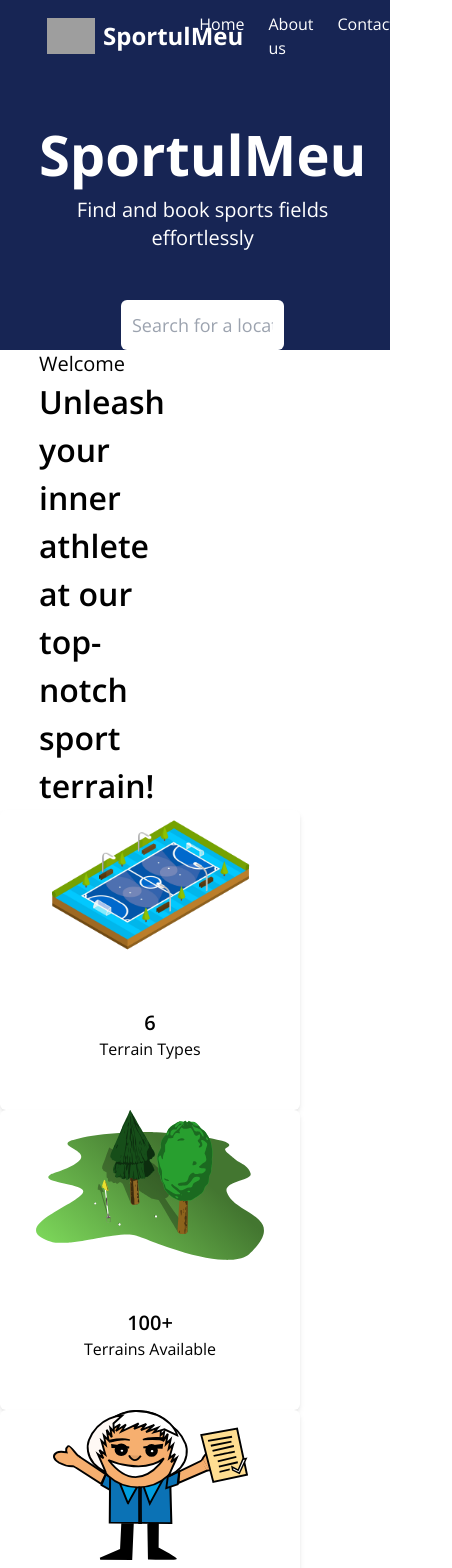
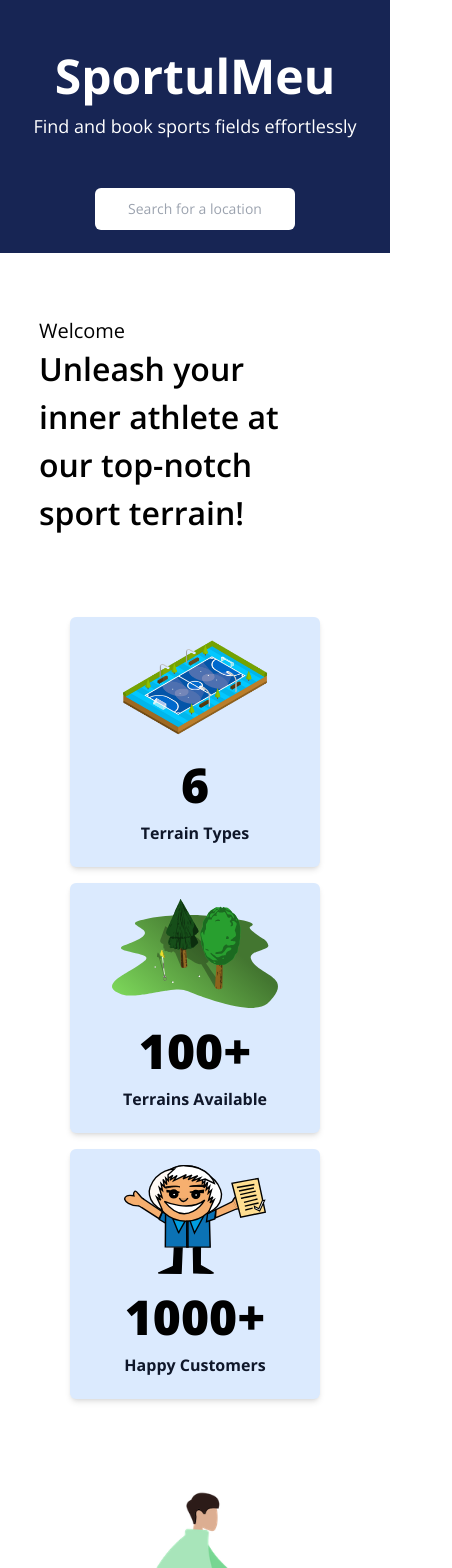
Before and after one commit to MariusTanase/InchiriereTeren, a React (Vite) app in the folder front/: page / in a window 390 px wide. Shown: the top 1568 px of the page, 452 px wide, since content can reach past the window. Built offline with nearby package versions, Linux system fonts and the light colour scheme; grey boxes are pictures that could not be loaded.

Commit message:
Update: More mobile design and fixes

```diff
--- a/front/src/components/CardsStats.tsx
+++ b/front/src/components/CardsStats.tsx
@@ -1,3 +1,4 @@
+/* eslint-disable @typescript-eslint/ban-ts-comment */
 import WelcomeCard from './elements/WelcomeCard'
 import HappyPerson from '../assets/HappyPerson.svg'
 import TerrainTypes from '../assets/terrainTypes.png'
@@ -25,20 +26,16 @@ const CardsStats = () => {
             description: "Happy Customers",
         }
     ]
-  return (
-    <div>
+    return (
 
-        {
-            cardsArray.map((card) => (
-                <WelcomeCard
-                    key={card.id}
-                    items={card}
-                />
-            ))
-        }
-
-    </div>
-  )
+            <section className= 'w-[80%] mx-auto p-4 my-16'>
+                <div className='flex flex-col lg:flex-row w-[100%] justify-center lg:justify-around gap-4'>
+                    <WelcomeCard items={cardsArray[0]} />
+                    <WelcomeCard items={cardsArray[1]} />
+                    <WelcomeCard items={cardsArray[2]} />
+                </div>
+            </section>
+    )
 }
 
 export default CardsStats
--- a/front/src/components/Header.tsx
+++ b/front/src/components/Header.tsx
@@ -3,21 +3,21 @@ import { Link } from "react-router-dom"
 
 const Header = () => {
     return (
-        <div className="w-full bg-blue-950 text-white">
-            <header className="container flex items-center w-[80%] md:w-[90%] justify-between mx-auto p-2">
+        <div className="w-full bg-blue-950 text-white hidden lg:flex">
+            <header className="container flex items-center w-[100%] lg:w-[80%] justify-between mx-auto p-2">
                 <div className="flex gap-2 items-center text-white">
                     <img className="w-12" src="https://cdn.pixabay.com/photo/2017/01/31/23/42/animal-2028258_1280.png" alt="logo" />
                     <h1 className="text-2xl font-bold">SportulMeu</h1>
                 </div>
                 <nav className="">
-                    <ul className="flex gap-4">
+                    <ul className="hidden lg:flex gap-4">
                         <Link className="hover:text-gray-100 text-md p-[.25rem] rounded-md focus:outline-none hover:underline transition-all ease-in lg:duration-200" to="#home">Home</Link>
                         <Link className="hover:text-gray-100 text-md p-[.25rem] rounded-md focus:outline-none hover:underline transition-all ease-in lg:duration-200" to="#home">About us</Link>
                         <Link className="hover:text-gray-100 text-md p-[.25rem] rounded-md focus:outline-none hover:underline transition-all ease-in lg:duration-200" to="#home">Contact</Link>
                     </ul>
                 </nav>
 
-                <div className="flex gap-4 justify-center h-8 items-center">
+                <div className="hidden lg:flex gap-4 justify-center h-8 items-center">
                     <Button style="hidden lg:inline-block py-[.25rem] px-4 bg-orange-500 hover:bg-orange-600 text-sm text-white font-bold rounded-xl transition duration-200" linkTo='mamaia' name="Login"/>
                     <Button style="hover:underline" linkTo='' name="Get started" />
                 </div>
--- a/front/src/components/Hero.tsx
+++ b/front/src/components/Hero.tsx
@@ -3,14 +3,15 @@ import HeroImage from '../assets/hero-illustration.png'
 const Hero = () => {
     return (
         <section className="w-full text-center min-h-[30vh] xl:min-h-[60vh] md:text-start overflow-hidden bg-blue-950 text-white flex">
-            <div className='relative container flex flex-col w-[80%] mx-auto'>
-                <div className='flex flex-col justify-evenly items-center xl:items-start mx-auto xl:mx-0 pt-10 xl:flex-1'>
+            <div className='relative container flex flex-col w-[100%] lg:w-[80%] mx-auto'>
+                <div className='flex flex-col justify-evenly items-center xl:items-start mx-auto xl:mx-0 mt-10 xl:flex-1'>
+                    {/* text hero */}
                     <div className='flex justify-center items-center flex-col'>
-                        <h1 className='md:text-[4rem] text-[3.5rem] lg:text-[5rem] font-bold'>SportulMeu</h1>
-                        <p className='text-xl md:text-[1.5rem] lg:text-[1.7rem]'>Find and book sports fields effortlessly</p>
+                        <h1 className='md:text-[4rem] text-[3rem] lg:text-[5rem] font-bold'>SportulMeu</h1>
+                        <p className='text-lg md:text-[1.5rem] lg:text-[1.7rem]'>Find and book sports fields effortlessly</p>
                     </div>
-                    <form className='flex flex-col gap-[.5rem] mt-12 w-[50%] xl:w-[30%]'>
-                        <input className='text-black outline-none bg-white rounded-md p-[0.7rem] text-lg w-full md:p-2 text-center xl:max-w-[300px]' type="text" placeholder='Search for a location' />
+                    <form className='flex flex-col gap-[.5rem] mt-12 w-fit xl:w-[30%]'>
+                        <input className='text-black outline-none bg-white rounded-md p-[0.7rem] text-sm w-full md:p-2 text-center xl:max-w-[300px]' type="text" placeholder='Search for a location' />
                     </form>
 
                 </div>
--- a/front/src/components/Welcome.tsx
+++ b/front/src/components/Welcome.tsx
@@ -1,10 +1,10 @@
 const Welcome = () => {
   return (
-    <section className='w-full min-h-[20vh] text-start overflow-hidden text-black flex'>
+    <section className='w-full min-h-[20vh] text-start overflow-hidden text-black flex mt-16'>
 
-            <div className='container flex flex-col w-[80%] md:w-[90%] mx-auto justify-center'>
+            <div className='container flex flex-col w-[80%] mx-auto justify-center'>
                 <h2 className='font-thin text-xl'>Welcome</h2>
-                <p className='text-[2rem] font-semibold max-w-[45%] break-words'>Unleash your inner athlete at our top-notch sport terrain!</p>
+                <p className='text-[2rem] font-semibold max-w-[90%] lg:max-w-[55%] break-words'>Unleash your inner athlete at our top-notch sport terrain!</p>
             </div>
 
     </section>
--- /dev/null
+++ b/front/src/components/WhyUs.tsx
@@ -0,0 +1,20 @@
+import WhyUsPerson from '../assets/WhyUsPerson.png';
+
+const WhyUs = () => {
+  return (
+    <div className='container flex items-center w-[80%] mx-auto my-16 flex-col lg:flex-row'>
+
+        <div className='flex-1 order-2 lg:order-1'>
+            <h2 className='text-slate-700 font-bold text-[3rem] my-4 tracking-wide'>Why choose us?</h2>
+            <p className='my-6 text-xl tracking-wide'>Satisfy your competitive spirit on our well-maintained sports terrains, designed with your adrenaline-pumping desires in mind.</p>
+            <p className='my-6 text-xl tracking-wide'>Jam-packed with a variety of terrains for football, basketball, tenis, and more. There's no shortage of excitement at SportuMeu.</p>
+            <p className='my-6 text-xl tracking-wide'>Join a growing community of fellow athlete and bask in the glory of renting from the best sport terrain providers in town.</p>
+        </div>
+        <div className='flex-1 order-1 lg:order-2 lg:justify-center flex'>
+            <img className='object-cover max-w-[200px] lg:max-w-full' src={WhyUsPerson} alt="WhyUs" />
+        </div>
+    </div>
+  )
+}
+
+export default WhyUs
--- a/front/src/components/elements/WelcomeCard.tsx
+++ b/front/src/components/elements/WelcomeCard.tsx
@@ -1,15 +1,14 @@
 import { ICard } from "../../types/CardTypes.type"
 
-const WelcomeCard = (items: ICard) => {
+const WelcomeCard = (items) => {
     const {id, title, description, img} = items.items;
-    console.log(items)
 
   return (
-    <div key={id+title} className="flex flex-col items-center justify-center w-[300px] h-[300px] bg-white rounded-md shadow-md">
+    <div key={id+title} className="flex flex-col items-center justify-center mx-auto w-[250px] h-[250px] max-w-[600px] max-h-[600px] sm:w-[380px] sm:h-[380px] lg:w-[320px] lg:h-[320px] 2xl:w-[450px] 2xl:h-[450px] aspect-square bg-blue-100 rounded-md shadow-md p-4">
         <img className='w-[100%] h-[50%] object-contain' src={img} alt={title} />
         <div className='flex flex-col items-center justify-center w-[100%] h-[50%]'>
-            <h3 className='text-xl font-semibold'>{title}</h3>
-            <p>{description}</p>
+            <h3 className='text-[3rem] font-extrabold'>{title}</h3>
+            <p className="font-bold text-slate-900">{description}</p>
         </div>
     </div>
   )
--- a/front/src/index.css
+++ b/front/src/index.css
@@ -6,4 +6,7 @@
 
 *, *::after, *::before{
     font-family: 'Open Sans', sans-serif;
+    box-sizing: border-box;
+    margin: 0;
+    padding: 0;
 }
--- a/front/src/pages/Homepage.tsx
+++ b/front/src/pages/Homepage.tsx
@@ -2,15 +2,17 @@ import Header from '../components/Header'
 import Hero from '../components/Hero'
 import Welcome from '../components/Welcome'
 import CardStats from "../components/CardsStats"
+import WhyUs from '../components/WhyUs'
 
 const Homepage = () => {
   return (
-    <div className='w-full '>
+    <section className='w-full'>
         <Header />
         <Hero />
         <Welcome />
         <CardStats />
-    </div>
+        <WhyUs />
+    </section>
   )
 }
 
```
Also changed, not shown: front/src/assets/WhyUsPerson.png (added).
